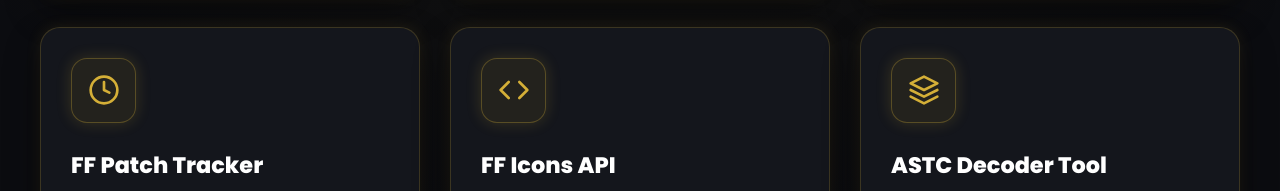
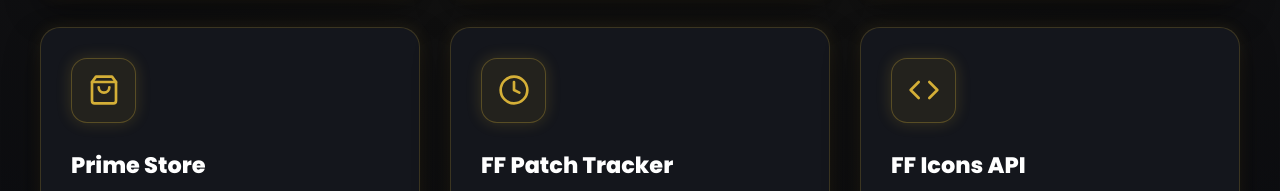
Before and after one commit to KingofGames02/FF-Tools, a plain HTML site: page index.html in a window 1280 px wide. Shown: the part 605-796 px from the top of the page. Drawn offline with Linux system fonts and the light colour scheme.

Commit message:
Add 'Prime Store'

```diff
--- a/index.html
+++ b/index.html
@@ -390,6 +390,12 @@
                         icon: `<svg viewBox="0 0 24 24" fill="none" stroke="currentColor" stroke-width="2" stroke-linecap="round" stroke-linejoin="round"><path d="M20.84 4.61a5.5 5.5 0 0 0-7.78 0L12 5.67l-1.06-1.06a5.5 5.5 0 0 0-7.78 7.78l1.06 1.06L12 21.23l7.78-7.78 1.06-1.06a5.5 5.5 0 0 0 0-7.78z"></path></svg>`
                     },
                     {
+                        title: "Prime Store",
+                        desc: "Explore prime store on all servers",
+                        url: "https://kingofgames02.github.io/FF-PrimeStore/",
+                        icon: `<svg viewBox="0 0 24 24" fill="none" stroke="currentColor" stroke-width="2" stroke-linecap="round" stroke-linejoin="round"><path d="M6 2L3 6v14a2 2 0 0 0 2 2h14a2 2 0 0 0 2-2V6l-3-4z"></path><line x1="3" y1="6" x2="21" y2="6"></line><path d="M16 10a4 4 0 0 1-8 0"></path></svg>`
+                    },
+                    {
                         title: "FF Patch Tracker",
                         desc: "A precise live countdown timer tracking upcoming Free Fire patch updates and release dates.",
                         url: "https://kingofgames02.github.io/Free-Fire-Patch-Tracker/",
@@ -433,6 +439,12 @@
                         desc: "أداة لإدارة قائمة أمنيات حسابات الزوار، تتيح لك إضافة العناصر عبر معرفاتها واستعراض قوائم أمنيات اللاعبين الآخرين.",
                         url: "https://kingofgames02.github.io/FFWM-app/",
                         icon: `<svg viewBox="0 0 24 24" fill="none" stroke="currentColor" stroke-width="2" stroke-linecap="round" stroke-linejoin="round"><path d="M20.84 4.61a5.5 5.5 0 0 0-7.78 0L12 5.67l-1.06-1.06a5.5 5.5 0 0 0-7.78 7.78l1.06 1.06L12 21.23l7.78-7.78 1.06-1.06a5.5 5.5 0 0 0 0-7.78z"></path></svg>`
+                    },
+                    {
+                        title: "متجر برايم",
+                        desc: "استكشف متجر برايم في جميع السيرفرات",
+                        url: "https://kingofgames02.github.io/FF-PrimeStore/",
+                        icon: `<svg viewBox="0 0 24 24" fill="none" stroke="currentColor" stroke-width="2" stroke-linecap="round" stroke-linejoin="round"><path d="M6 2L3 6v14a2 2 0 0 0 2 2h14a2 2 0 0 0 2-2V6l-3-4z"></path><line x1="3" y1="6" x2="21" y2="6"></line><path d="M16 10a4 4 0 0 1-8 0"></path></svg>`
                     },
                     {
                         title: "متتبع تحديثات فري فاير",
```
